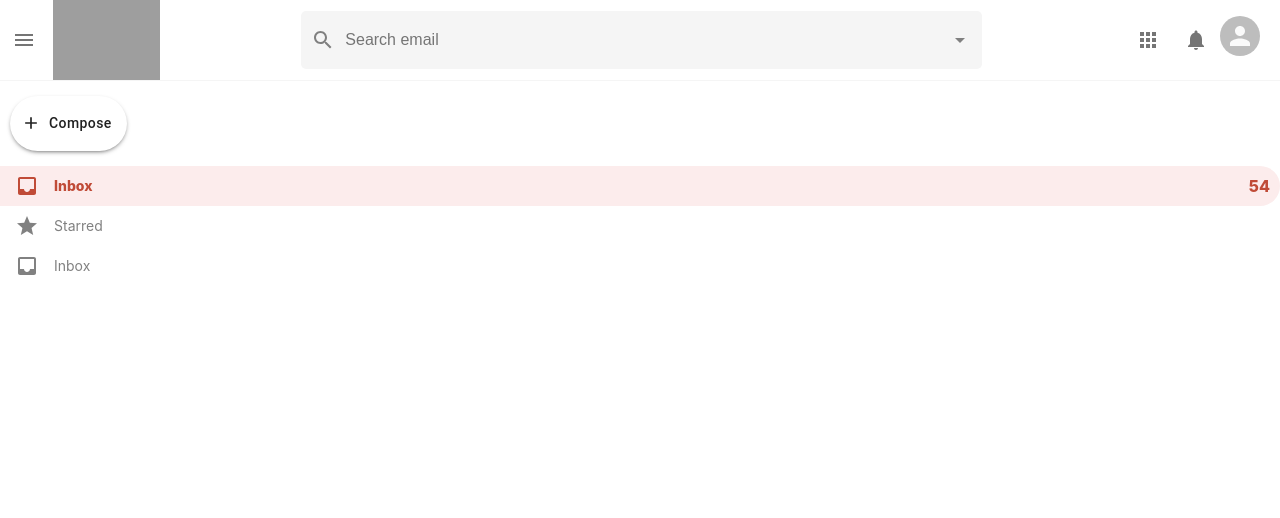
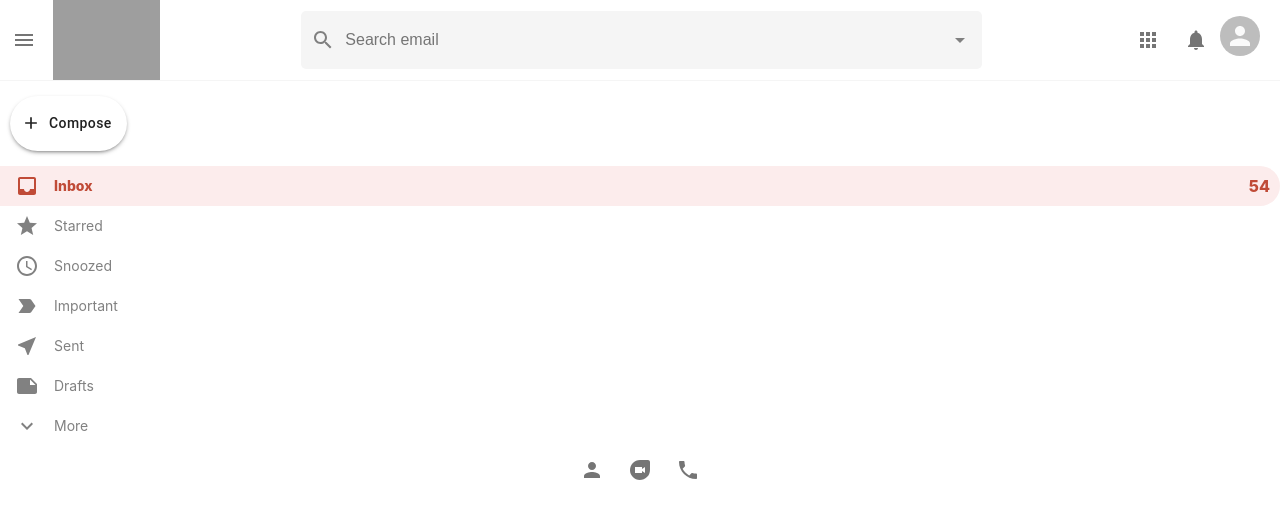
Before and after one commit to jmuema/gmail-clone, a React (Create React App) app: page / in a window 1280 px wide. Shown: the top 518 px of the page. Built offline with nearby package versions, Linux system fonts and the light colour scheme; grey boxes are pictures that could not be loaded.

Commit message:
added react router dom

```diff
--- a/package.json
+++ b/package.json
@@ -12,6 +12,7 @@
     "react": "^17.0.1",
     "react-dom": "^17.0.1",
     "react-redux": "^7.1.3",
+    "react-router-dom": "^5.2.0",
     "react-scripts": "4.0.1"
   },
   "scripts": {
--- a/src/App.js
+++ b/src/App.js
@@ -2,13 +2,37 @@
 import './App.css';
 import Header from './Header';
 import Sidebar from './Sidebar';
+import {
+  BrowserRouter as Router,
+  Switch,
+  Route,
+  Link
+} from "react-router-dom";
+import EmailList from './EmailList';
+import Mail from './Mail';
 
 function App() {
   return (
-    <div className="app">
-      <Header/>
-      <Sidebar/>
+    <Router>
+      <div className="app">
+        <Header />
+        <div className="app__body">
+          <Sidebar />
+
+          <Switch>
+            <Route path="/mail">
+
+              <Mail />
+            </Route>
+            <Route path="/">
+              <EmailList />
+            </Route>
+          </Switch>
+        </div>
       </div>
+
+    </Router>
+
 
   );
 }
--- a/src/Sidebar.css
+++ b/src/Sidebar.css
@@ -8,3 +8,7 @@
     border-radius: 30px !important;
     box-shadow: 0px 2px 5px -2px rgba(0,0,0,0.75);
 }
+.sidebar__footer {
+    display: flex;
+    justify-content: center;
+}
--- a/src/Sidebar.js
+++ b/src/Sidebar.js
@@ -1,10 +1,19 @@
 import React from 'react';
-import { Button } from "@material-ui/core";
+import { Button, IconButton } from "@material-ui/core";
 import './Sidebar.css';
 import AddIcon from '@material-ui/icons/Add';
 import InboxIcon from '@material-ui/icons/Inbox';
 import SidebarOption from './SidebarOption';
 import StarIcon from '@material-ui/icons/Star';
+import AccessTimeIcon from '@material-ui/icons/AccessTime';
+import LabelImportantIcon from '@material-ui/icons/LabelImportant';
+import NearMeIcon from '@material-ui/icons/NearMe';
+import NoteIcon from '@material-ui/icons/Note';
+import ExpandMoreIcon from '@material-ui/icons/ExpandMore';
+import PersonIcon from '@material-ui/icons/Person';
+import DuoIcon from '@material-ui/icons/Duo';
+import PhoneIcon from '@material-ui/icons/Phone';
+
 
 function Sidebar() {
     return (
@@ -12,7 +21,27 @@
             <Button startIcon={<AddIcon fontSize="large" />} className="sidebar__compose">Compose</Button>
             <SidebarOption Icon={InboxIcon} title="Inbox" number={54} selected={true} />
             <SidebarOption Icon={StarIcon} title="Starred" number={20} />
-            <SidebarOption Icon={InboxIcon} title="Inbox" number={54} />
+            <SidebarOption Icon={AccessTimeIcon} title="Snoozed" number={12} />
+            <SidebarOption Icon={LabelImportantIcon} title="Important" number={34} />
+            <SidebarOption Icon={NearMeIcon} title="Sent" number={50} />
+            <SidebarOption Icon={NoteIcon} title="Drafts" number={49} />
+            <SidebarOption Icon={ExpandMoreIcon} title="More" number={88} />
+
+            <div className="sidebar__footer">
+                <div className="sidebar__footerIcons">
+                    <IconButton>
+                        <PersonIcon />
+                    </IconButton>
+                    <IconButton>
+                        <DuoIcon/>
+                        </IconButton>
+                        <IconButton>
+                        <PhoneIcon/>
+                        </IconButton>
+                </div>
+            </div>
+
+
 
 
         </div>
```
Also changed, not shown: src/EmailList.css (added), src/Mail.css (added), 2 other files (tests, documents, lock files or other folders).
